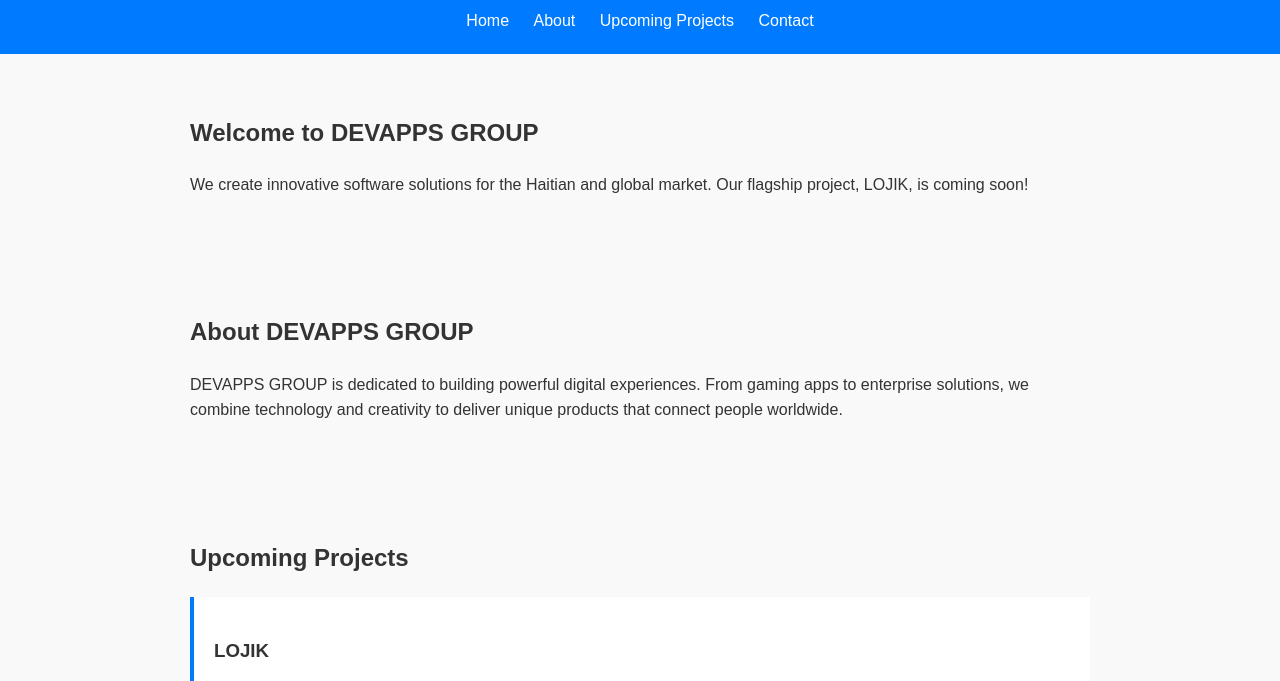
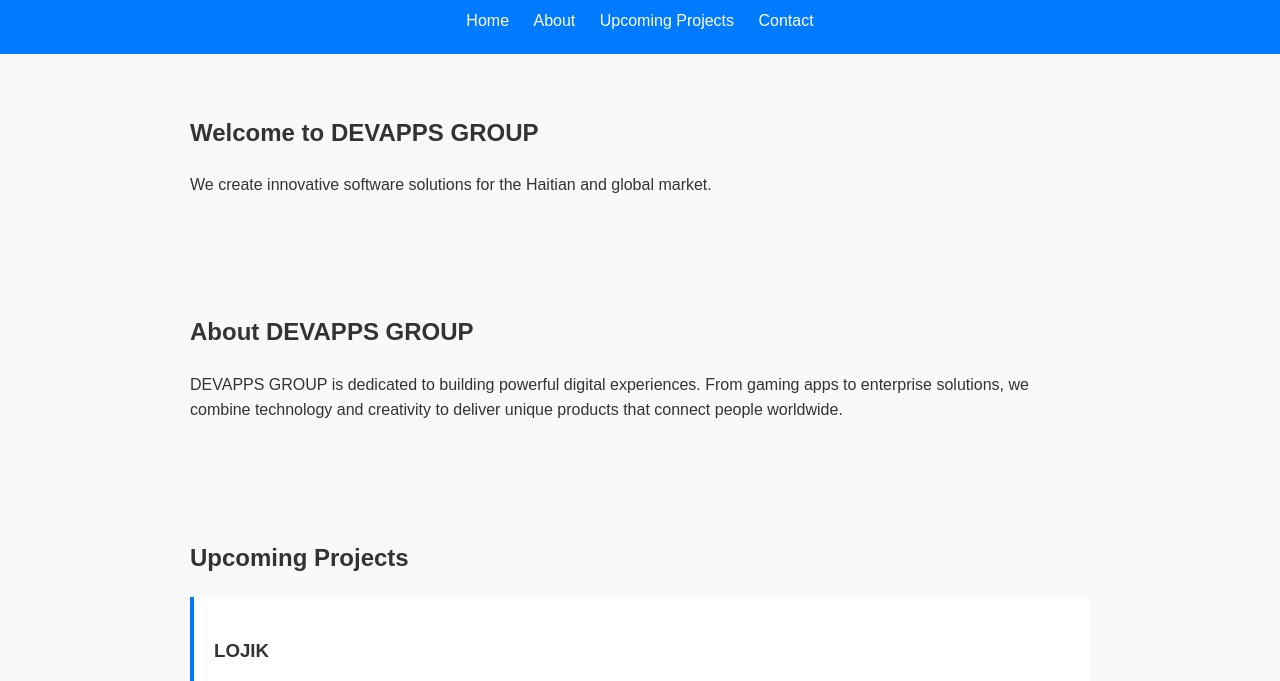
Before and after one commit to Hakunawoo/devapps-group.github.io, a plain HTML site: page index.html in a window 1280 px wide. Shown: the part 106-787 px from the top of the page. Drawn offline with Linux system fonts and the light colour scheme.

Commit message:
Update index.html

```diff
--- a/index.html
+++ b/index.html
@@ -19,7 +19,7 @@
 
   <section id="home">
     <h2>Welcome to DEVAPPS GROUP</h2>
-    <p>We create innovative software solutions for the Haitian and global market. Our flagship project, LOJIK, is coming soon!</p>
+    <p>We create innovative software solutions for the Haitian and global market.</p>
   </section>
 
   <section id="about">
```
